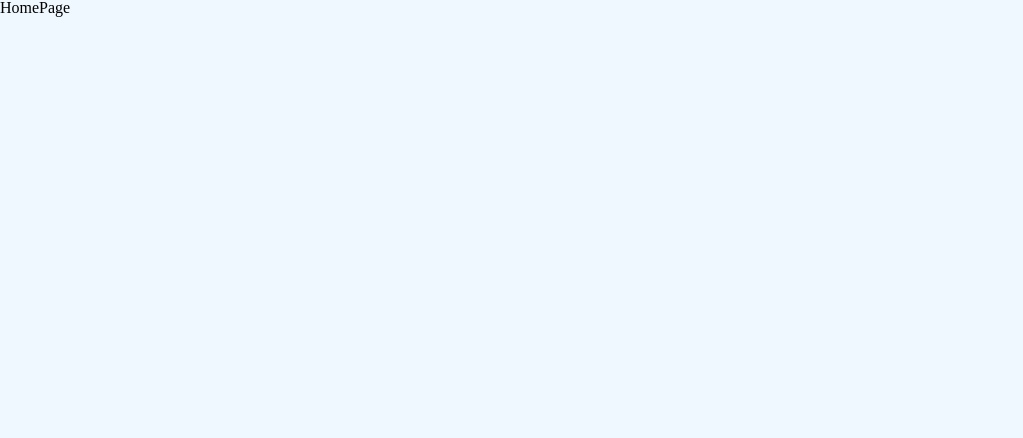
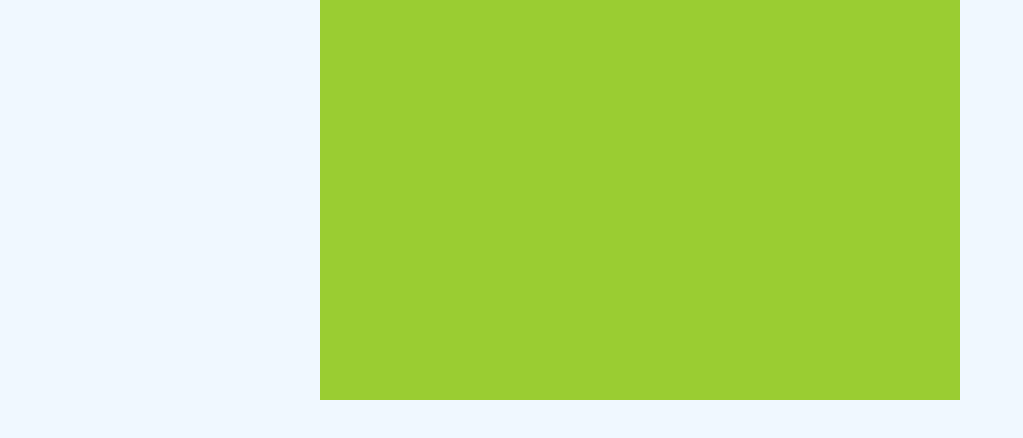
Before and after one commit to JongHoonSon/JH-Todo, a React (Create React App) app: page / in a window 1280 px wide. Shown: the top 438 px of the page, without its empty margins (0-1023 px from the left). Built offline with nearby package versions, Linux system fonts and the light colour scheme.

Commit message:
Feat: 로그아웃 구현

```diff
--- a/src/pages/HomePage.tsx
+++ b/src/pages/HomePage.tsx
@@ -1,3 +1,36 @@
+import styled from "styled-components";
+import { useState } from "react";
+import { useEffect } from "react";
+
 export const HomePage = () => {
-  return <div>HomePage</div>;
+  const [isLoggedIn, setIsLoggedIn] = useState<Boolean>(false);
+
+  useEffect(() => {
+    if (window.localStorage.getItem("jwt")) setIsLoggedIn(true);
+  }, []);
+
+  const handleLogoutButtonClick = () => {
+    window.localStorage.removeItem("jwt");
+    setIsLoggedIn(false);
+  };
+
+  return (
+    <Container>
+      {isLoggedIn && (
+        <Button onClick={handleLogoutButtonClick}>로그아웃</Button>
+      )}
+    </Container>
+  );
 };
+
+const Container = styled.div`
+  width: 50%;
+  height: 50%;
+  margin: auto;
+  background-color: yellowgreen;
+`;
+
+const Button = styled.button`
+  width: 100px;
+  height: 80px;
+`;
```
